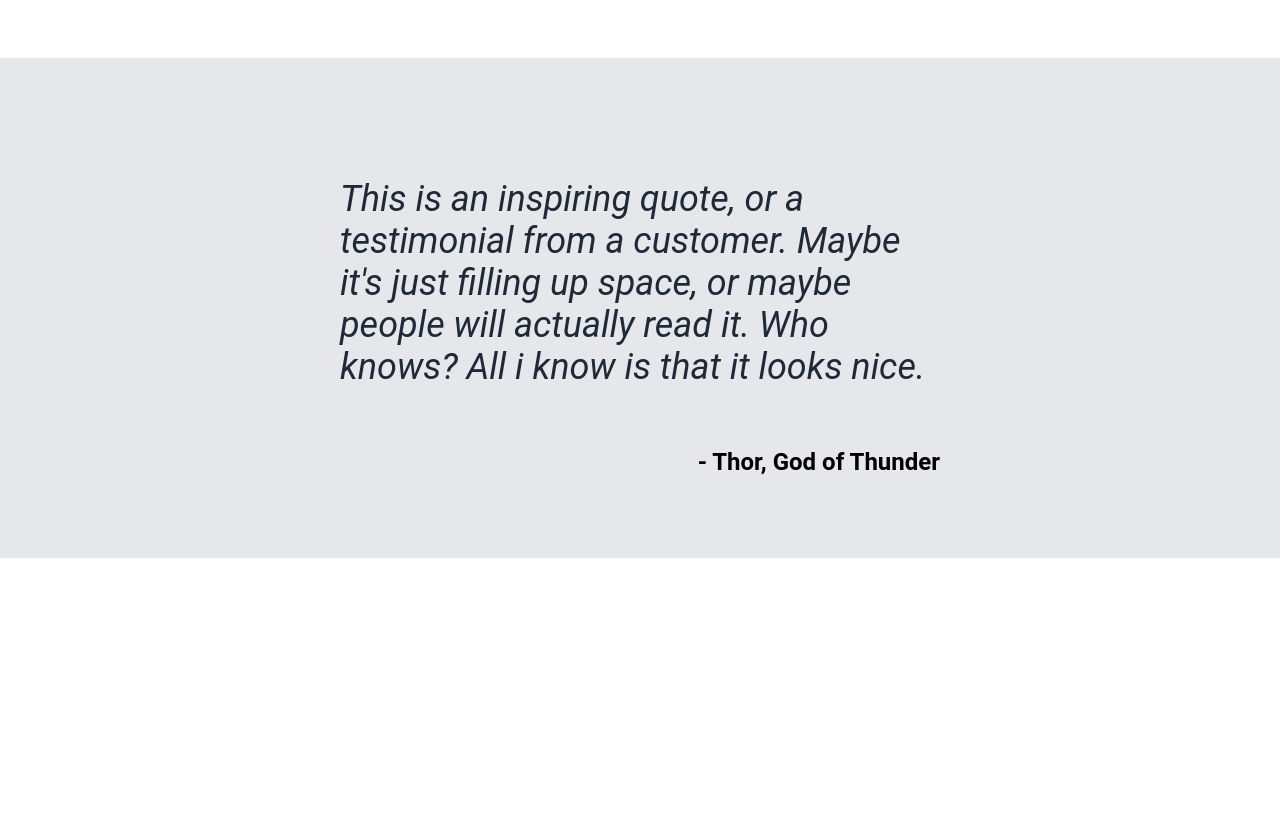
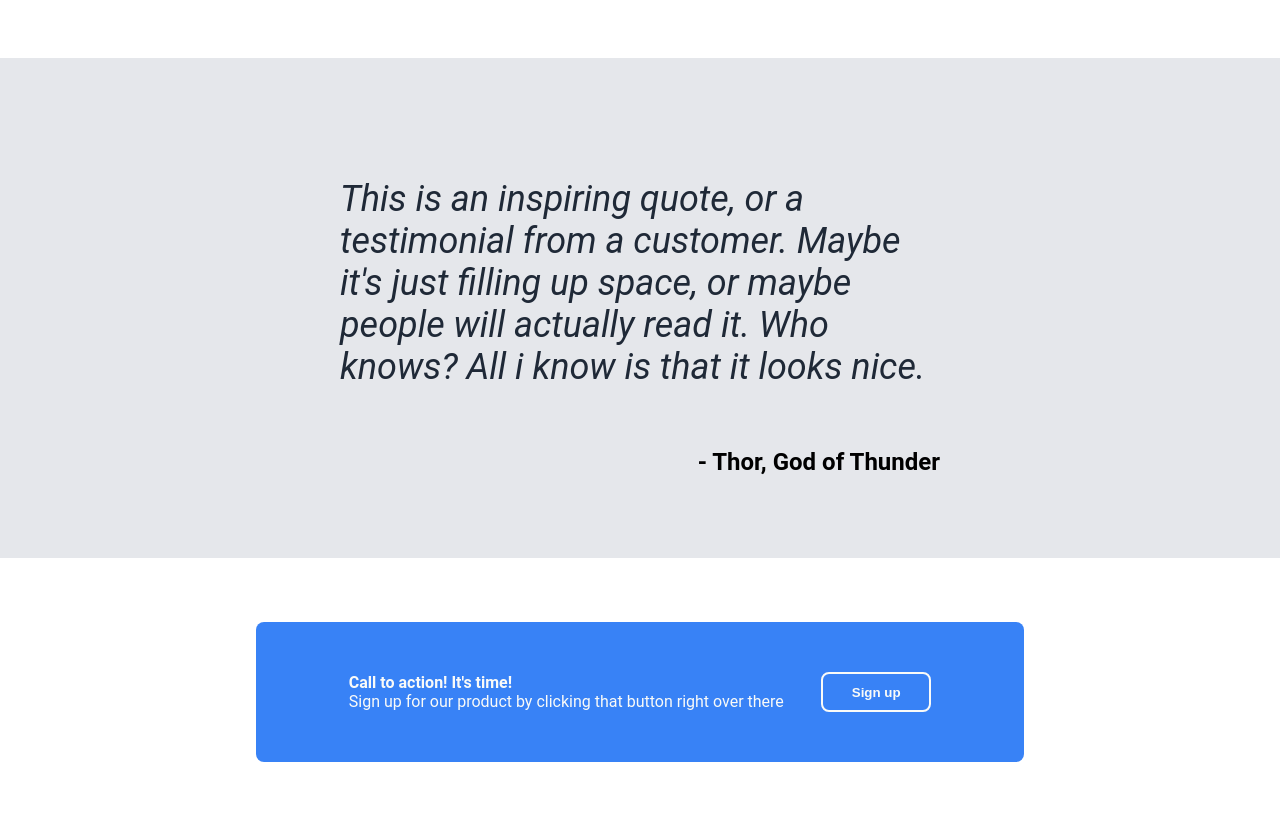
Before and after one commit to The-Snollygoster/Odin-landing-page, a plain HTML site: page index.html in a window 1280 px wide. Shown: the part 854-1680 px from the top of the page. Before the commit the page ends 1412 px from the top, so only its background shows below. Drawn offline with Linux system fonts and the light colour scheme.

Commit message:
Complete section 5
Although I didn't need to give the background a colour. I did add a
container because I think I'll need it when I get to the footer. I have
a suspicion that the footer won't stick to the bottom of the page as I
currently have it set up. But we will see when it's finished.

```diff
--- a/index.css
+++ b/index.css
@@ -75,7 +75,7 @@ ul {
     margin: 0 150px 0 0;
 }
 
-button {
+#button-1 {
     width: 100px;
     height: 30px;
     background-color: #3882F6;
@@ -94,7 +94,7 @@ button {
     width: 300px;
     height: 250px;
     background-color: #737781;
-    color: white;
+    color: #F9FAF8;
     margin-right: 15%;
 }
 
@@ -150,3 +150,43 @@ button {
 }
 
 /* container 4 */
+
+.infobox {
+    display: flex;
+    justify-content: space-between;
+    align-items: center;
+    background-color: #3882F6;
+    color: #F9FAF8;
+    border-radius: 8px;
+    padding: 20px;
+    margin: 5% 20% 5% 20%;;
+    height: 100px;
+}
+
+.wrap {
+    display: flex;
+    flex-direction: column;
+    justify-content: center;
+    margin-left: 10%;
+}
+
+#button-2 {
+    margin-right: 10%;
+    border: 2px solid #F9FAF8;
+    color: #F9FAF8;
+    width: 110px;
+    height: 40px;
+    background-color: #3882F6;
+    padding: 5px;
+    border-radius: 8px;
+    font-weight: 700
+}
+
+#action-header {
+    margin: 0;
+    font-weight: bold;
+}
+
+#action-text {
+    margin: 0;
+}
--- a/index.html
+++ b/index.html
@@ -23,7 +23,7 @@
                 <p id="hero">This website is awesome</p>
                 <p id="hero-secondary">This website has some subtext that goes here under the main title.
                     It's smaller font and color is lower contrast</p>
-                <button id="button">Sign up</button>
+                <button id="button-1">Sign up</button>
             </div>
             <div class="right-content">
                 <p>this is a placeholder for an image</p>
@@ -51,7 +51,6 @@
             </div>
         </div>
     </div>
-
     <div class="background-2">
         <div class="container-3">
             <p class="quote">This is an inspiring quote, or a testimonial from a customer. Maybe it's
@@ -61,6 +60,18 @@
         </div>
     </div>
 
+    <div class="container-4">
+
+        <div class="infobox">
+            <div class="wrap">
+                <p id="action-header">Call to action! It's time!</p>
+                <p id="action-text">Sign up for our product by clicking that button
+                    right over there</p>
+            </div>
+            <button id="button-2">Sign up</button>
+        </div>
+
+    </div>
 </body>
 
 </html>
```
